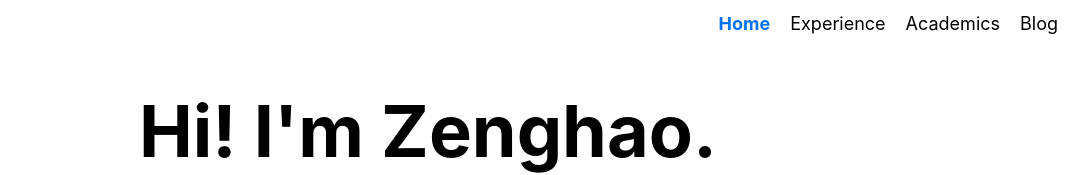
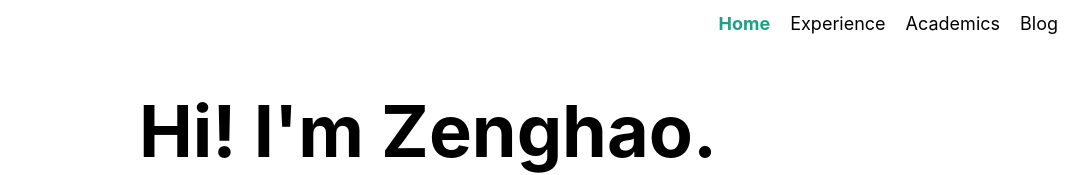
Before and after one commit to ZenghaoWang/personal_website, a Next.js app: page / in a window 1280 px wide. Shown: the top 175 px of the page, without its empty margins (212-1280 px from the left). Built offline with nearby package versions, Linux system fonts and the light colour scheme.

Commit message:
Change secondary color to turqoise

```diff
--- a/components/Footer/Footer.module.scss
+++ b/components/Footer/Footer.module.scss
@@ -1,3 +1,4 @@
+@use '../../styles/colors';
 .footer {
   width: 100%;
   height: 100px;
--- a/package.json
+++ b/package.json
@@ -15,10 +15,7 @@
     "react-markdown": "^5.0.2",
     "react-paginate": "^6.5.0",
     "react-syntax-highlighter": "^15.3.0",
-    "react-typography": "^0.16.19",
-    "sass": "^1.28.0",
-    "typography": "^0.16.19",
-    "typography-theme-fairy-gates": "^0.16.19"
+    "sass": "^1.28.0"
   },
   "devDependencies": {
     "@types/node": "^14.14.6",
--- a/styles/_colors.scss
+++ b/styles/_colors.scss
@@ -1 +1 @@
-$secondary_color: #0070f3;
+$secondary_color: #1ca086;
--- a/styles/globals.scss
+++ b/styles/globals.scss
@@ -10,7 +10,7 @@ body {
   height: 100%;
 }
 
-.highlight-blue {
+.highlight-secondary {
   color: colors.$secondary_color;
 }
 
@@ -24,7 +24,8 @@ a {
 }
 
 a:hover {
-  text-decoration: underline;
+  // text-decoration: underline;
+  color: colors.$secondary_color;
 }
 
 img {
```
Also changed, not shown: components/Layout/Layout.tsx (+7 -0 lines), 1 other file (tests, documents, lock files or other folders).
